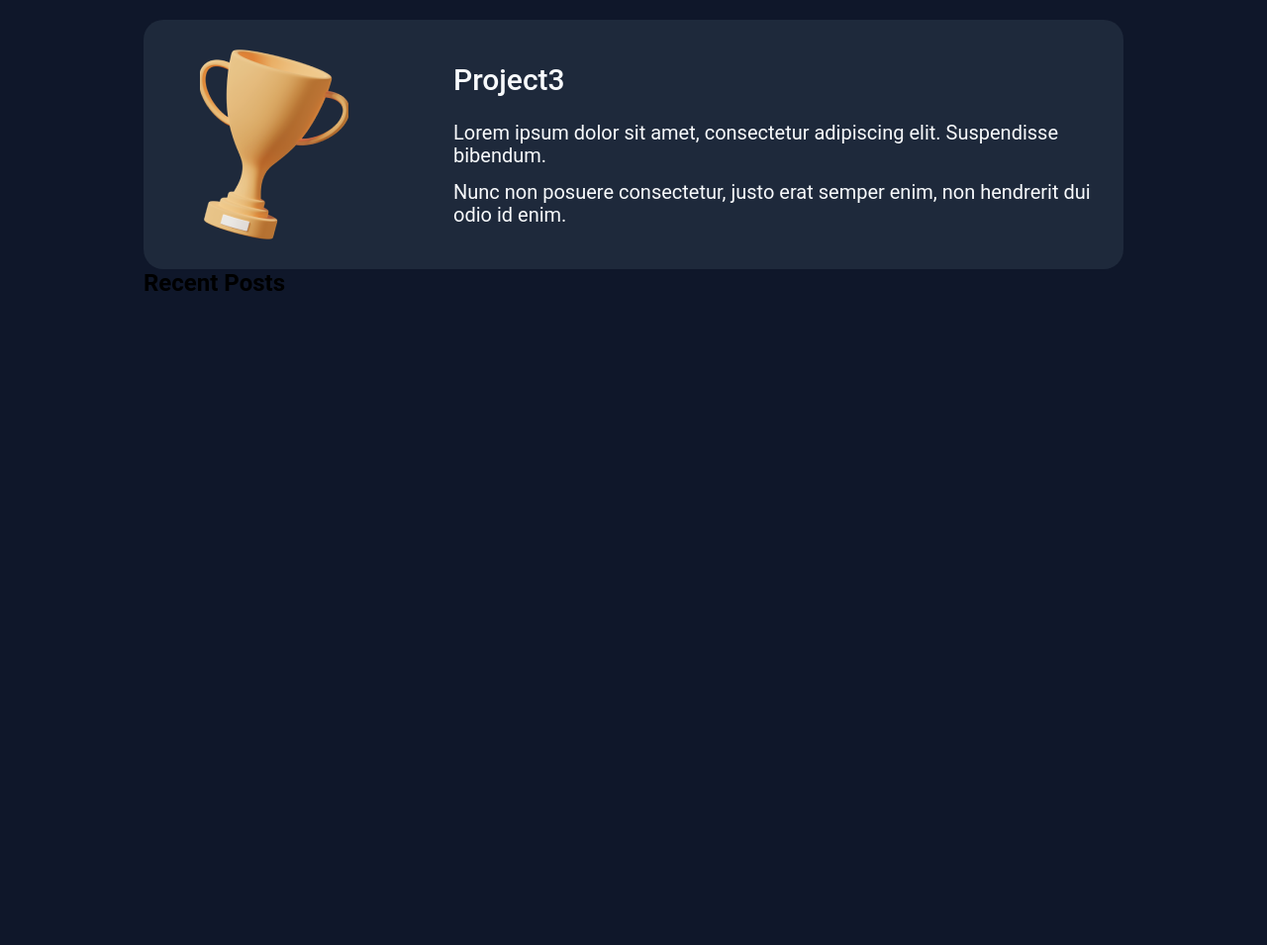
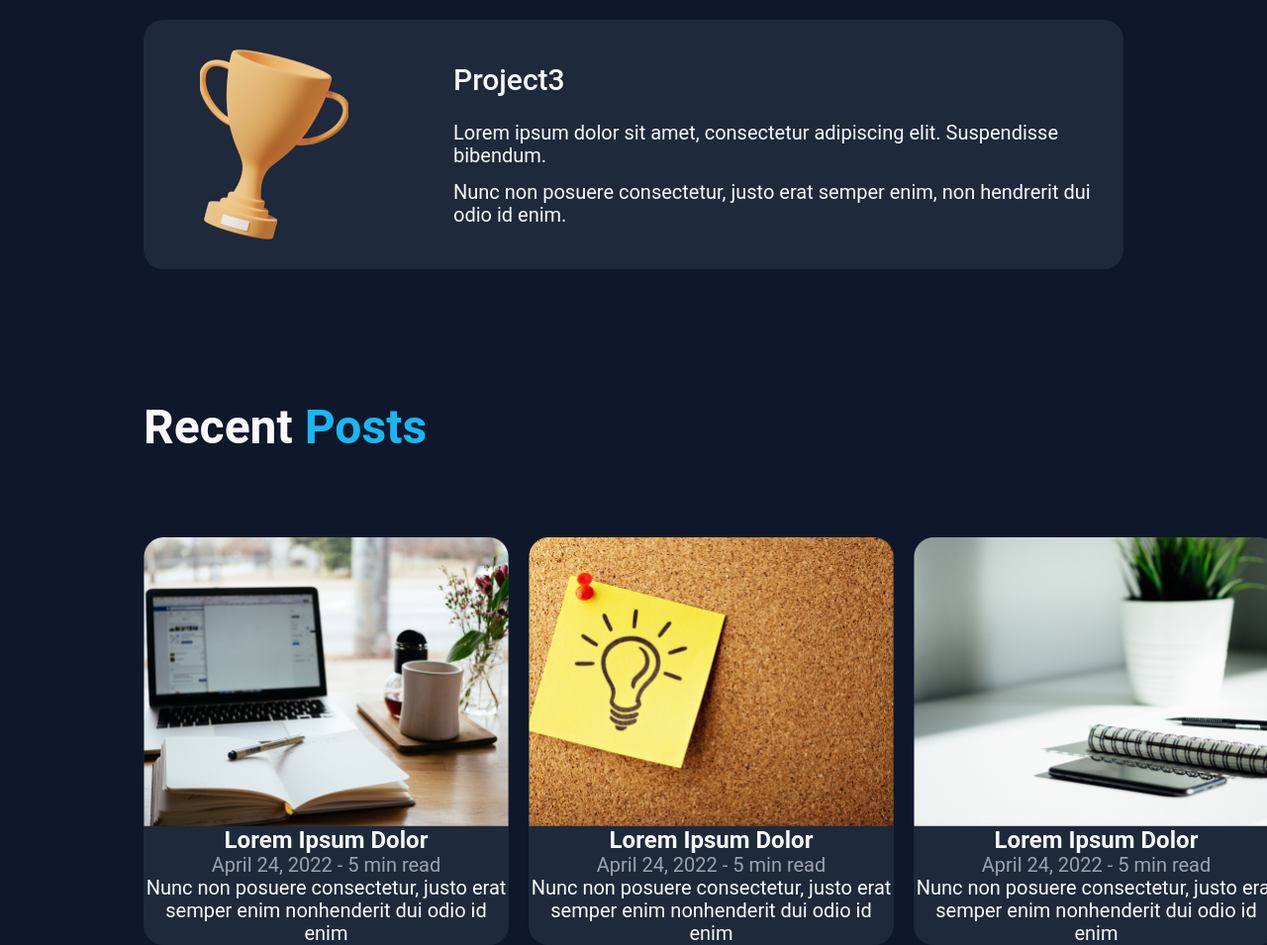
Before and after one commit to shalephant/skill-landing, a plain HTML site: page index.html in a window 1280 px wide. Shown: the part 971-1926 px from the top of the page at 99% size. Before the commit the page ends 1271 px from the top, so only its background shows below. Drawn offline with Linux system fonts and the light colour scheme.

Commit message:
Add post section

```diff
--- a/index.html
+++ b/index.html
@@ -53,8 +53,27 @@
                 </div>
             </article>
         </section>
-        <h2>Recent <span>Posts</span></h2>
-        <section class="posts"></section>
+        <h2 class="section-heading">Recent <span class="blue">Posts</span></h2>
+        <section class="posts">
+            <article class="post">
+                <img class="post-img" src="./imgs/postimg1.png" alt="laptop">
+                <p class="post-title">Lorem Ipsum Dolor</p>
+                <p class="post-date">April 24, 2022 - 5 min read</p>
+                <p class="post-info">Nunc non posuere consectetur, justo erat semper enim nonhenderit dui odio id enim</p>
+            </article>
+            <article class="post">
+                <img class="post-img" src="./imgs/postimg2.png" alt="laptop">
+                <p class="post-title">Lorem Ipsum Dolor</p>
+                <p class="post-date">April 24, 2022 - 5 min read</p>
+                <p class="post-info">Nunc non posuere consectetur, justo erat semper enim nonhenderit dui odio id enim</p>
+            </article>
+            <article class="post">
+                <img class="post-img" src="./imgs/postimg3.png" alt="laptop">
+                <p class="post-title">Lorem Ipsum Dolor</p>
+                <p class="post-date">April 24, 2022 - 5 min read</p>
+                <p class="post-info">Nunc non posuere consectetur, justo erat semper enim nonhenderit dui odio id enim</p>
+            </article>
+        </section>
     </main>
     <footer></footer>
 </body>
--- a/style.css
+++ b/style.css
@@ -142,3 +142,43 @@ line-height: 23px;
     margin-left: 8px;
     margin-right: 44px;
 }
+
+.posts {
+    display: flex;
+    gap: 20px;
+}
+
+.post {
+    background-color: #1E293B;
+    border-radius: 20px;
+    width: 369px;
+    display: flex;
+    flex-direction: column;
+    align-items: center;
+}
+
+.post-img {
+    width: 369px;
+}
+
+.post-title {
+    font-weight: 700;
+    font-size: 24px;
+    line-height: 28px;
+    color: #F8FAFC;
+}
+
+.post-date {
+    font-weight: 400;
+    font-size: 20px;
+    line-height: 23px;
+    color: #9CA3AF;
+}
+
+.post-info {
+    font-weight: 400;
+    font-size: 20px;
+    line-height: 23px;
+    color: #F8FAFC;
+    text-align: center;
+}
```
Also changed, not shown: imgs/postimg1.png (added), imgs/postimg2.png (added), imgs/postimg3.png (added), 1 other file.
